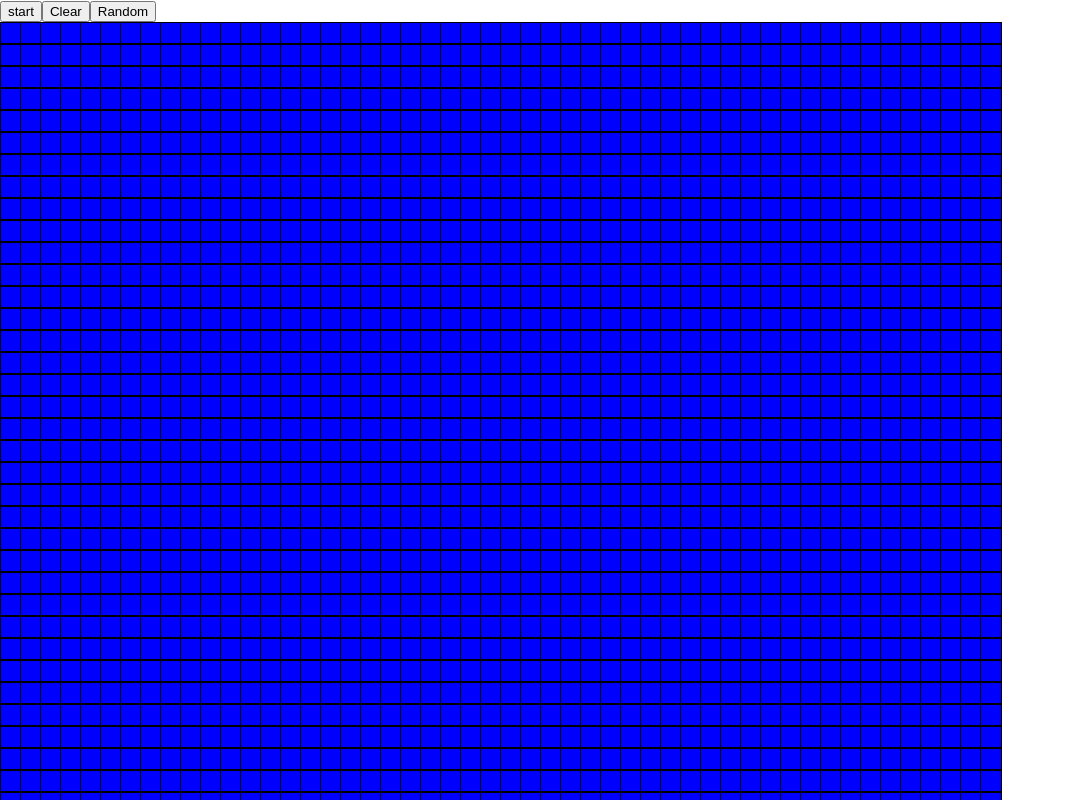
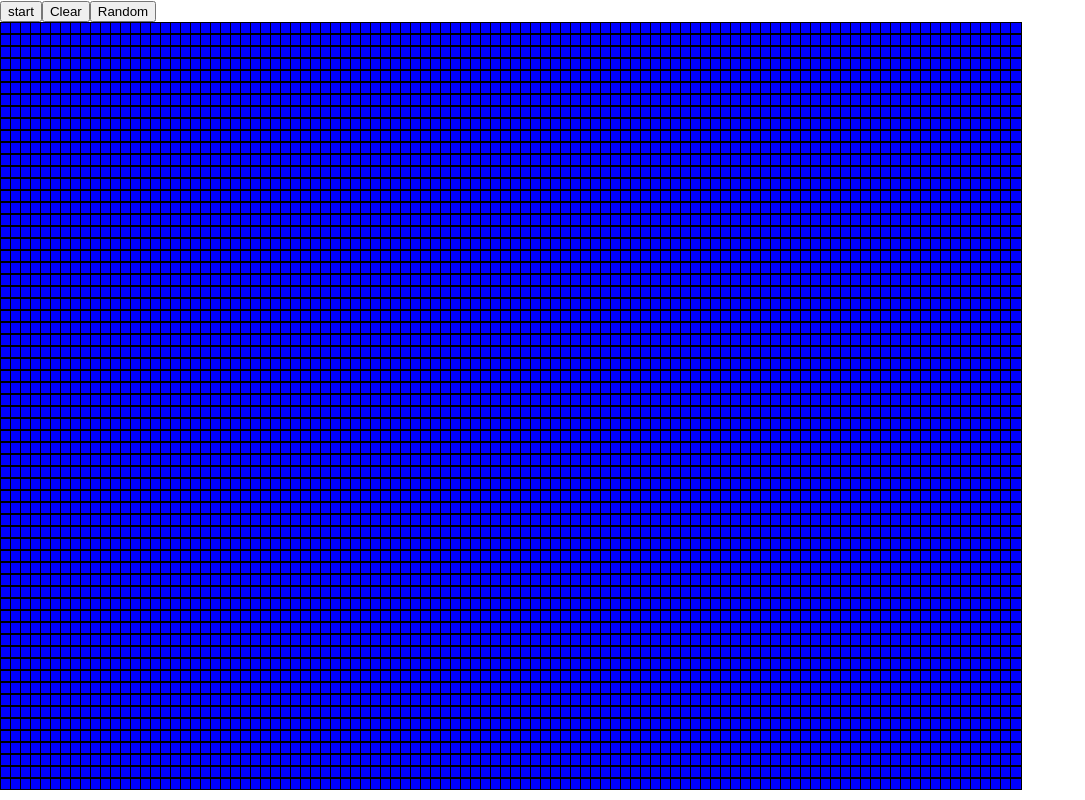
Before and after one commit to CrackersCookie/game-of-life-react, a React (Create React App) app: page / in a window 1280 px wide. Shown: the top 800 px of the page, without its empty margins (0-1085 px from the left). Built offline with nearby package versions, Linux system fonts and the light colour scheme.

Commit message:
resize board to fit in viewing window

```diff
--- a/src/App.tsx
+++ b/src/App.tsx
@@ -1,9 +1,14 @@
 import { useCallback, useRef, useState } from "react";
-import { setOriginalNode } from "typescript";
 import "./App.css";
 
-const numRows = 50;
-const numCols = 50;
+const getSize = (fullSize: number) => {
+  const reducedSize = fullSize * 0.8;
+  return Math.round(reducedSize / cellSize);
+};
+
+const cellSize = 10;
+const numRows = getSize(window.innerHeight);
+const numCols = getSize(window.innerWidth);
 
 const neighbours = [
   [0, 1],
@@ -106,7 +111,7 @@ function App() {
       <div
         style={{
           display: "grid",
-          gridTemplateColumns: `repeat(${numCols}, 20px)`,
+          gridTemplateColumns: `repeat(${numCols}, ${cellSize}px)`,
         }}
       >
         {grid.map((rows, rowsi) =>
@@ -119,8 +124,8 @@ function App() {
                 setGrid(copyGrid);
               }}
               style={{
-                width: 20,
-                height: 20,
+                width: cellSize,
+                height: cellSize,
                 backgroundColor: grid[rowsi][colsi] ? "red" : "blue",
                 border: "solid 1px black",
               }}
```
